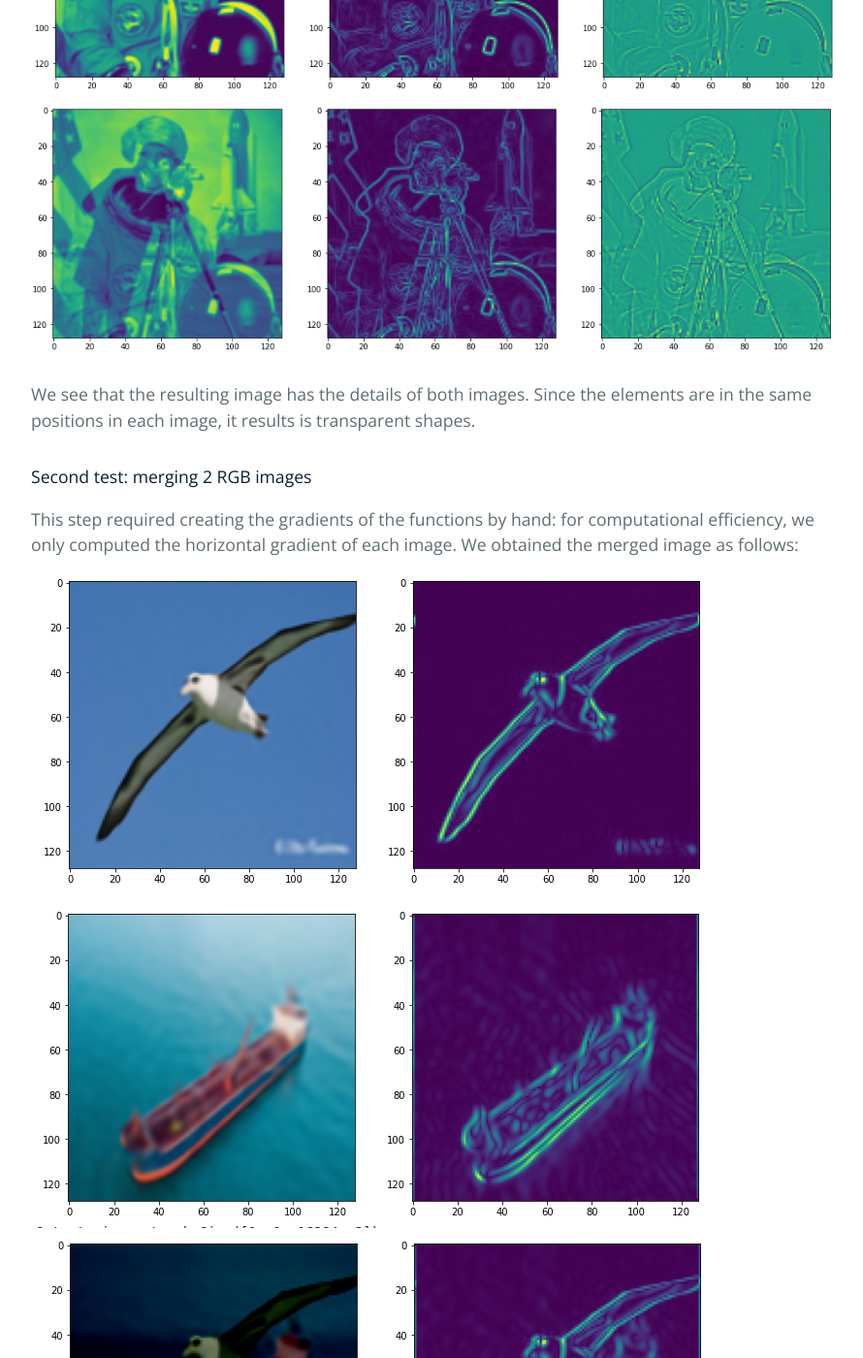
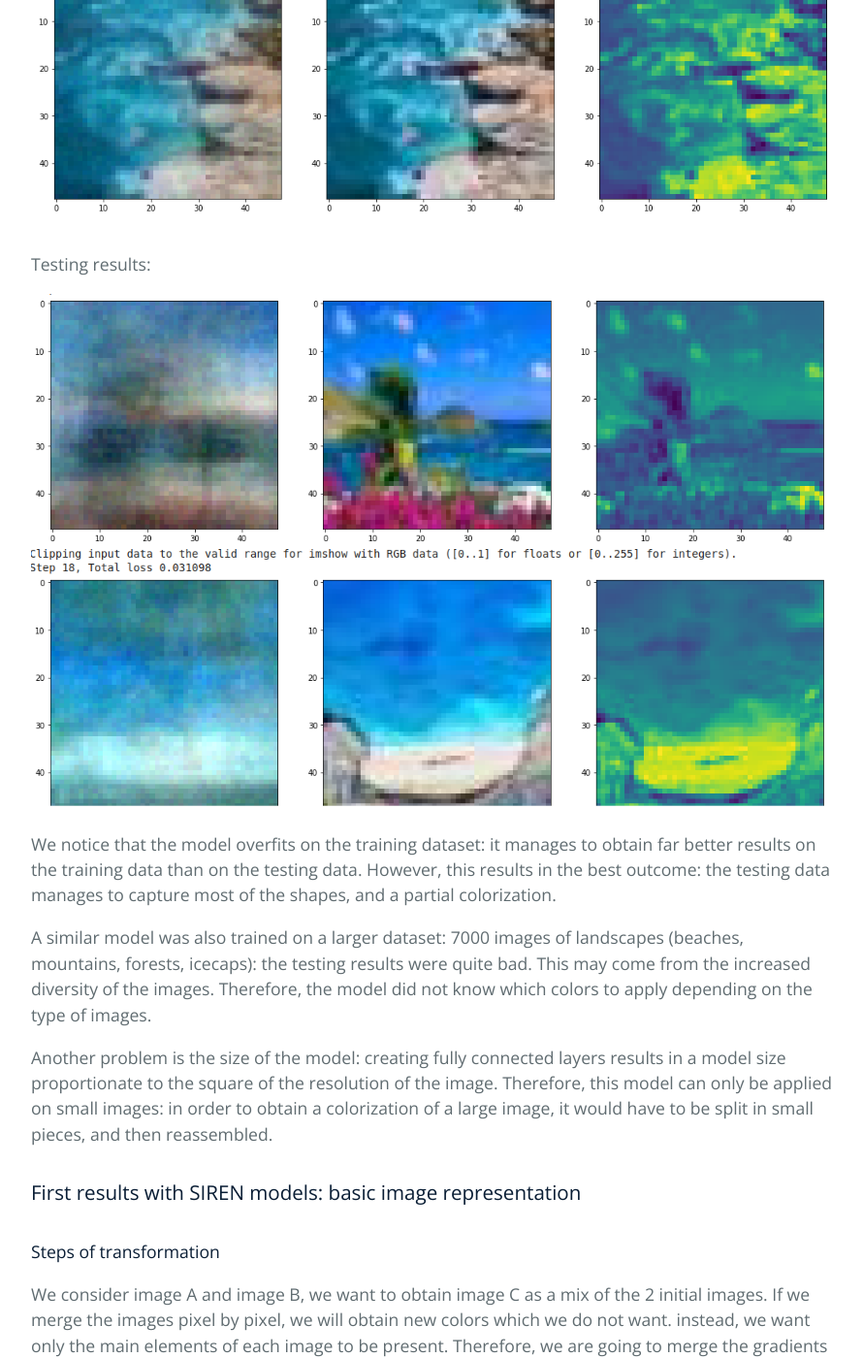
Before and after one commit to mathiasare/SIREN-ImageColorizerProject, a Jekyll site: the page built from index.md, in a window 1280 px wide and 1400 px high, scrolled down 6842 px. Shown: the whole window at 97% size, without its empty margins (192-1082 px from the left). Built offline with Jekyll 4.4.1, drawn with Linux system fonts in a browser that asks for light colours; some of the changed text lies outside the part shown.

Commit message:
colorization fully_connected

```diff
--- a/index.md
+++ b/index.md
@@ -89,6 +89,33 @@
 ![srs_loss](pics/gifs/srs_loss.PNG)
 ![S130_loss](pics/gifs/siren130_fit_only.png)
 
+
+### Fully connected linear layers
+
+The model trained consists of 3 layers fully connected with sinus activation function. In order to maintain a size of the model reasonable (less than 5Gb), the iamges are reduced to 48*48 pixels. The input consists of a black and white image, and the output is the RGB image. The model is trained on batches of size 70, on a dataset of 720 images representing beaches. In the following results, each image is provided from left to right as:
+- output of the model
+- initial RGB image
+- input of the model: a black and white image
+
+Loss during training:
+
+![loss](imgs/colorization/loss.png)
+
+Training results:
+
+![training_images](imgs/colorization/training_images.png)
+
+Testing results:
+
+![testing_images](imgs/colorization/testing_images.png)
+
+We notice that the model overfits on the training dataset: it manages to obtain far better results on the training data than on the testing data. However, this results in the best outcome: the testing data manages to capture most of the shapes, and a partial colorization.
+
+A similar model was also trained on a larger dataset: 7000 images of landscapes (beaches, mountains, forests, icecaps): the testing results were quite bad. This may come from the increased diversity of the images. Therefore, the model did not know which colors to apply depending on the type of images.
+
+Another problem is the size of the model: creating fully connected layers results in a model size proportionate to the square of the resolution of the image. Therefore, this model can only be applied on small images: in order to obtain a colorization of a large image, it would have to be split in small pieces, and then reassembled.
+
+
 ### First results with SIREN models: basic image representation
 
 #### Steps of transformation
```
Also changed, not shown: imgs/colorization/loss.png (added), imgs/colorization/testing_images.png (added), imgs/colorization/training_images.png (added).
